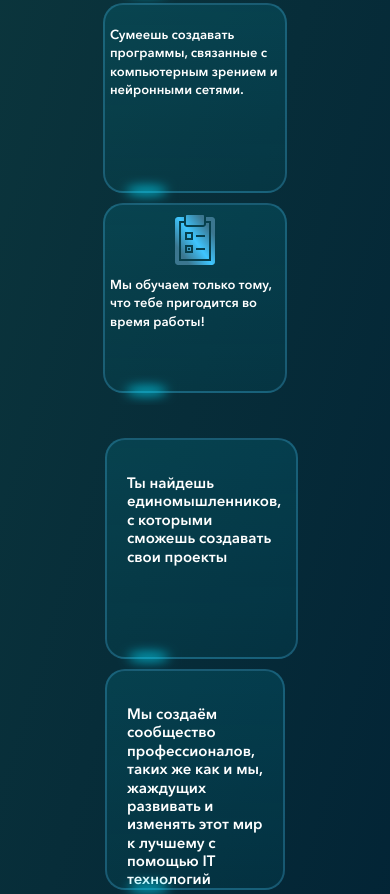
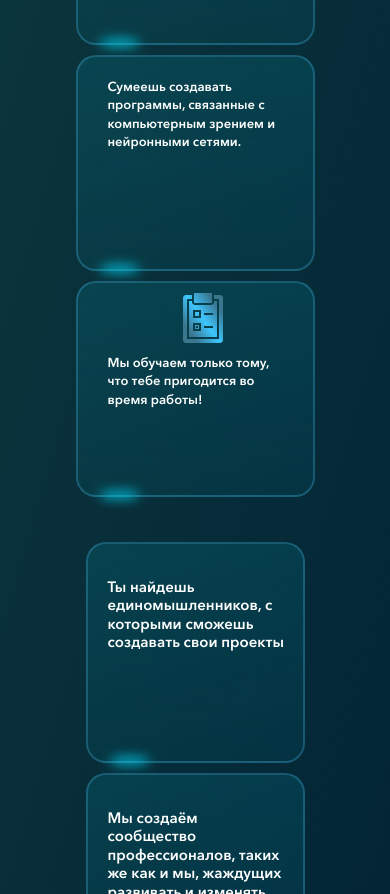
Before and after one commit to Arthur-JQ/school, a website built with webpack: page dist/index.html in a window 390 px wide. Shown: the part 1106-2000 px from the top of the page. Built offline with nearby package versions, Linux system fonts and the light colour scheme; files whose address does not match are found by name.

Commit message:
ADD Адаптив до 500px

```diff
--- a/src/style.scss
+++ b/src/style.scss
@@ -542,7 +542,10 @@ main {
                     align-content: flex-start;
                     height: 100%;
                     justify-content: space-evenly;
-
+                    @media (max-width: 800px) {
+                        flex-direction: column;
+                        flex-wrap: nowrap;
+                    }
                     div {
                         position: relative;
                         background: linear-gradient(180deg, rgba(0, 224, 255, 0.11) 0%, rgba(0, 224, 255, 0.0539) 100%);
@@ -578,7 +581,16 @@ main {
                             height: 186px;
                             justify-content: space-evenly;
                         }
-
+                        @media (max-width: 800px) {
+                            max-width: 240px;
+                            width: 100%;
+                            height: 212px;
+                            margin-top: 10px;
+                            border-radius: 20px;
+                            border: 2px solid #49b8e84a !important;
+                            padding-left: 30px;
+                            padding-right: 15px;
+                        }
                         &::after {
                             transition: all 0.9s ease;
                             content: "";
@@ -640,7 +652,10 @@ main {
                         height: 100%;
                         justify-content: space-evenly;
                     }
-
+                    @media (max-width: 800px) {
+                        flex-direction: column;
+                        flex-wrap: nowrap;
+                    }
                     div {
                         max-width: 342px;
                         width: 100%;
```
Also changed, not shown: dist/main.css.
